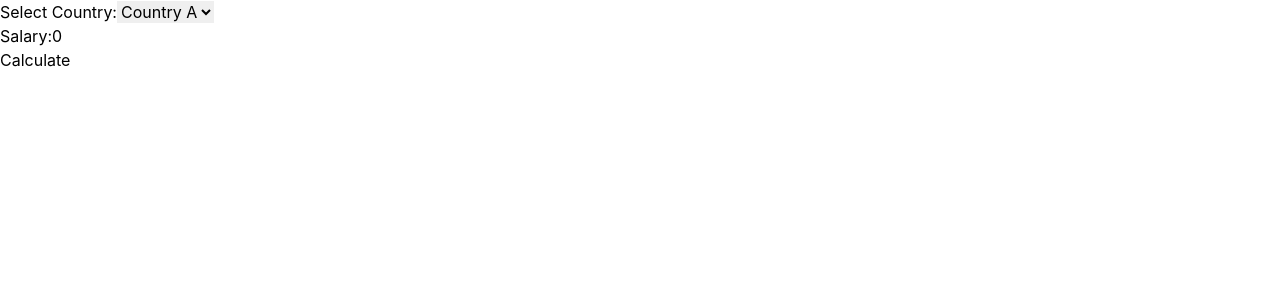
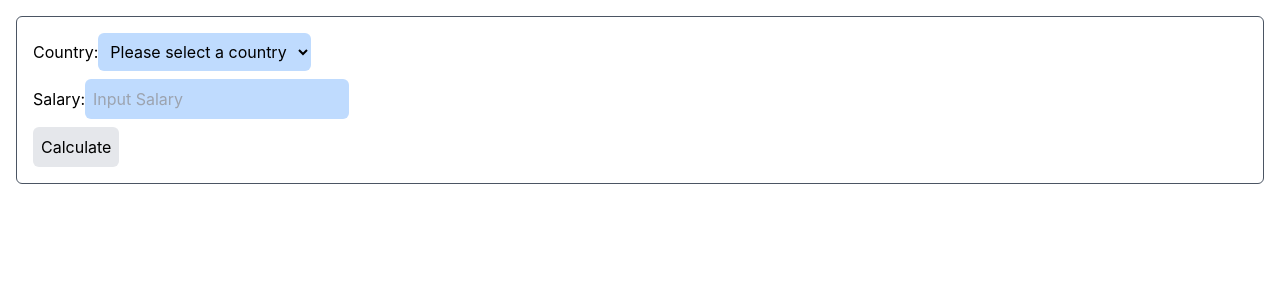
Before and after one commit to mr-moto/oyster-challenge, a React (Vite) app: page / in a window 1280 px wide. Shown: the top 300 px of the page. Built offline with nearby package versions, Linux system fonts and the light colour scheme.

Commit message:
feat: taxchart component + tax calculation util function + styling + data restructuring

```diff
--- a/src/App.jsx
+++ b/src/App.jsx
@@ -1,22 +1,37 @@
-import { useState } from 'react';
+import { useState, useMemo } from 'react';
 import Dropdown from '@/components/Dropdown';
 import Input from '@/components/Input';
 import Button from '@/components/Button';
 import { data } from '@/constants/data';
+import { calculateValues } from '@/utils/calculateValues';
+import TaxChart from '@/components/TaxChart';
 
 function App() {
   const [country, setCountry] = useState('');
-  const [salary, setSalary] = useState(0);
+  const [salary, setSalary] = useState('');
+  const [taxResults, setTaxResults] = useState(null);
 
-  const handleCalculate = () => {
-    console.log('calculating');
+  const handleCalculation = () => {
+    const results = calculateValues(salary, country);
+    setTaxResults(results);
   };
+
+  // useMemo demo
+  const dropdownData = useMemo(() => {
+    const keys = Object.keys(data);
+    return keys.map((key) => ({
+      country: data[key].country,
+      optionValue: data[key].value,
+    }));
+  }, [data]);
+
   return (
-    <div>
+    <div className="border rounded-md border-gray-600 p-4 m-4">
       <Dropdown
-        label="Select Country:"
+        label="Country:"
         name="country"
-        options={data}
+        placeholder="Please select a country"
+        options={dropdownData}
         onChange={(e) => setCountry(e.target.value)}
         value={country}
       />
@@ -25,10 +40,17 @@ function App() {
         type="number"
         name="salary"
         step="1"
+        placeholder="Input Salary"
         onChange={(e) => setSalary(e.target.value)}
         value={salary}
       />
-      <Button label="Calculate" onClick={handleCalculate} />
+      <Button
+        label="Calculate"
+        onClick={handleCalculation}
+        disabled={!country || !salary}
+      />
+
+      {taxResults && <TaxChart results={taxResults} />}
     </div>
   );
 }
--- a/src/components/Button/Button.jsx
+++ b/src/components/Button/Button.jsx
@@ -1,8 +1,11 @@
 const Button = ({ label, ...rest }) => {
   return (
-    <div>
-      <button {...rest}>{label}</button>
-    </div>
+    <button
+      {...rest}
+      className="bg-green-400 p-2 rounded-md disabled:bg-gray-200"
+    >
+      {label}
+    </button>
   );
 };
 
--- a/src/components/Dropdown/Dropdown.jsx
+++ b/src/components/Dropdown/Dropdown.jsx
@@ -1,10 +1,18 @@
-const Dropdown = ({ label, name, options, ...rest }) => {
+const Dropdown = ({ label, name, options, placeholder, ...rest }) => {
   return (
     <div>
       <label htmlFor={name}>{label}</label>
-      <select name={name} id={name} {...rest}>
-        {options?.map(({ meta, country }) => (
-          <option value={meta.inputIdentifier} key={meta.inputIdentifier}>
+      <select
+        name={name}
+        id={name}
+        {...rest}
+        className="bg-blue-200 p-2 rounded-md mb-2"
+      >
+        <option value="" disabled>
+          {placeholder}
+        </option>
+        {options.map(({ optionValue, country }) => (
+          <option value={optionValue} key={optionValue}>
             {country}
           </option>
         ))}
--- a/src/components/Input/Input.jsx
+++ b/src/components/Input/Input.jsx
@@ -2,7 +2,13 @@ const Input = ({ label, type, name, ...rest }) => {
   return (
     <div>
       <label>{label}</label>
-      <input type={type} name={name} id={name} {...rest} />
+      <input
+        type={type}
+        name={name}
+        id={name}
+        {...rest}
+        className="bg-blue-200 p-2 rounded-md mb-2"
+      />
     </div>
   );
 };
--- /dev/null
+++ b/src/components/TaxChart/TaxChart.jsx
@@ -0,0 +1,37 @@
+const Column = ({ results, label, totalLabel }) => {
+  return (
+    <div className="flex flex-col">
+      <p className="text-lg font-bold">{label}</p>
+      <ul className="flex-1">
+        {results.breakdown.map((result) => (
+          <li key={result.label}>
+            {result.label}:{' '}
+            <span className="font-bold">${result.amount.toFixed(2)}</span>
+          </li>
+        ))}
+      </ul>
+      <p className="font-bold mt-4">
+        {totalLabel}: ${results.total.toFixed(2)}
+      </p>
+    </div>
+  );
+};
+
+const TaxChart = ({ results }) => {
+  return (
+    <div className="flex gap-8 mt-8">
+      <Column
+        results={results.employerTaxResults}
+        label="Employer Taxes"
+        totalLabel="Total Cost"
+      />
+      <Column
+        results={results.employeeTaxResults}
+        label="Employee Taxes"
+        totalLabel="Net Salary"
+      />
+    </div>
+  );
+};
+
+export default TaxChart;
--- /dev/null
+++ b/src/components/TaxChart/index.js
@@ -0,0 +1,2 @@
+import TaxChart from './TaxChart';
+export default TaxChart;
--- a/src/constants/data.js
+++ b/src/constants/data.js
@@ -1,87 +1,83 @@
-export const data = [
-  {
+export const data = {
+  a: {
     country: 'Country A',
-    meta: {
-      inputIdentifier: 'a',
-    },
+    value: 'a',
     employerTaxes: [
       {
         type: 'percentage',
         label: 'Health Insurance',
-        percentage: 10,
+        percentage: 0.1,
       },
       {
         type: 'percentage',
         label: 'Social Security',
-        percentage: 5,
+        percentage: 0.05,
       },
       {
         type: 'progressive',
         label: 'Payroll Tax',
         brackets: [
-          { from: 0, to: 50000, percentage: 10 },
-          { from: 50001, to: null, percentage: 30 },
+          { from: 0, to: 50000, percentage: 0.1 },
+          { from: 50000, to: null, percentage: 0.3 },
         ],
       },
     ],
-    employeetaxes: [
+    employeeTaxes: [
       {
         type: 'percentage',
         label: 'Social Security',
-        percentage: 5,
+        percentage: 0.2,
       },
       {
         type: 'progressive',
         label: 'Income Tax',
         brackets: [
-          { from: 0, to: 25000, percentage: 20 },
-          { from: 25001, to: null, percentage: 40 },
+          { from: 0, to: 25000, percentage: 0.2 },
+          { from: 25000, to: null, percentage: 0.4 },
         ],
       },
     ],
   },
-  {
+  b: {
     country: 'Country B',
-    meta: {
-      inputIdentifier: 'b',
-    },
+    value: 'b',
     employerTaxes: [
       {
         type: 'percentage',
         label: 'Health Insurance',
-        percentage: 21.5,
+        percentage: 0.215,
       },
       {
         type: 'percentage',
         label: 'Social Security',
-        percentage: 1.2,
+        percentage: 0.012,
       },
       {
         type: 'progressive',
         label: 'Payroll Tax',
         brackets: [
-          { from: 0, to: 10000, percentage: 5 },
-          { from: 10001, to: 22000, percentage: 8 },
-          { from: 22001, to: 60000, percentage: 12 },
-          { from: 60001, to: null, percentage: 15 },
+          { from: 0, to: 10000, percentage: 0.05 },
+          { from: 10000, to: 22000, percentage: 0.08 },
+          { from: 22000, to: 60000, percentage: 0.12 },
+          { from: 60000, to: null, percentage: 0.15 },
         ],
       },
     ],
-    employeetaxes: [
+    employeeTaxes: [
       {
         type: 'percentage',
         label: 'Social Security',
-        percentage: 5,
+        percentage: 0.065,
       },
       {
-        type: 'brackets',
+        type: 'progressive',
         label: 'Income Tax',
         brackets: [
-          { from: 0, to: 25000, percentage: 5 },
-          { from: 25001, to: 75000, percentage: 13 },
-          { from: 75001, to: null, percentage: 25 },
+          { from: 0, to: 25000, percentage: 0.05 },
+          { from: 25000, to: 75000, percentage: 0.13 },
+          { from: 75000, to: null, percentage: 0.25 },
         ],
       },
     ],
   },
-];
+};
--- /dev/null
+++ b/src/utils/calculateValues.js
@@ -0,0 +1,54 @@
+import { data } from '@/constants/data';
+
+const calcTaxes = (taxes, salary, calcFor) => {
+  let total = 0;
+  const breakdown = taxes.map((tax) => {
+    if (tax.type === 'percentage') {
+      total = total + salary * tax.percentage;
+      return {
+        amount: Math.round(salary * tax.percentage) / 100,
+        label: tax.label,
+      };
+    }
+    if (tax.type === 'progressive') {
+      const amount = tax.brackets.reduce((acc, { from, to, percentage }) => {
+        if (salary <= from * 100) {
+          // not in bracket - dont calculate for that bracket
+          return acc;
+        }
+        if (!to && salary > from * 100) {
+          // is in last bracket
+          return acc + (salary - from * 100) * percentage;
+        }
+        if (salary <= to * 100) {
+          // is in one of the middle brackets
+          return acc + (salary - from * 100) * percentage;
+        }
+        // is in first bracket
+        return acc + (to * 100 - from * 100) * percentage;
+      }, 0);
+      total = total + amount;
+      return {
+        amount: Math.round(amount) / 100,
+        label: tax.label,
+      };
+    }
+  });
+  if (calcFor === 'employer') {
+    total = salary + total;
+  }
+  if (calcFor === 'employee') {
+    total = salary - total;
+  }
+
+  return { total: Math.round(total) / 100, breakdown };
+};
+
+export const calculateValues = (salary, country) => {
+  const { employerTaxes, employeeTaxes } = data[country];
+  const convertedSalary = Number(salary) * 100; // best way to deal with money values is to base it off the smallest denominator ( 1 cent ) for easier rounding later
+  return {
+    employerTaxResults: calcTaxes(employerTaxes, convertedSalary, 'employer'),
+    employeeTaxResults: calcTaxes(employeeTaxes, convertedSalary, 'employee'),
+  };
+};
```
